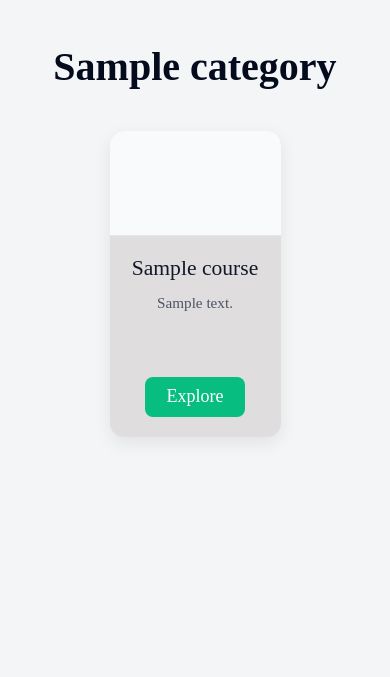
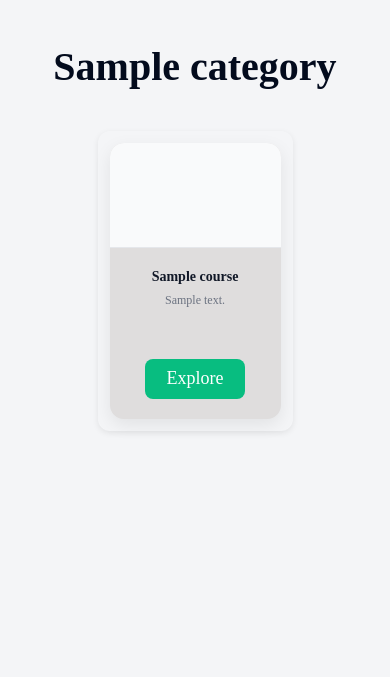
Before and after one commit to Mokshilxhah/Begin2Code, a Flask app: template templates/courses.html in a window 390 px wide. Shown: the part 61-738 px from the top of the page. Run offline with Flask 3, Linux system fonts and the light colour scheme; the template is opened without the code that fills it: most values are stand-ins (such as "Sample title", 1, 10 or a date in 2020); parts of the project's set-up code (start-up, migrations or seed data) failed here and were passed over; some libraries are stand-ins or nearby versions.

Commit message:
Update course.css

```diff
--- a/static/css/course.css
+++ b/static/css/course.css
@@ -438,4 +438,48 @@ body {
                 padding: 12px 32px;
                 font-size: 16px;
             }
+
         }
+
+@media (max-width: 576px) {
+    .course-grid {
+        display: grid;
+        grid-template-columns: repeat(2, 1fr);
+        gap: 12px;
+        padding: 10px;
+    }
+
+    .course-card {
+        padding: 12px;
+        border-radius: 12px;
+        box-shadow: 0 2px 6px rgba(0,0,0,0.08);
+    }
+
+    .course-card h3,
+    .course-card h4 {
+        font-size: 14px;
+        font-weight: 600;
+        margin-bottom: 6px;
+        line-height: 1.3;
+    }
+
+    .course-card p {
+        font-size: 12px;
+        line-height: 1.4;
+        margin-bottom: 10px;
+        color: #6b7280;
+    }
+
+    .course-card i {
+        font-size: 14px;
+    }
+
+    .course-card .buy-btn,
+    .course-card .course-buy-btn {
+        width: 100%;
+        padding: 8px 0;
+        font-size: 13px;
+        border-radius: 8px;
+    }
+
+}
```
